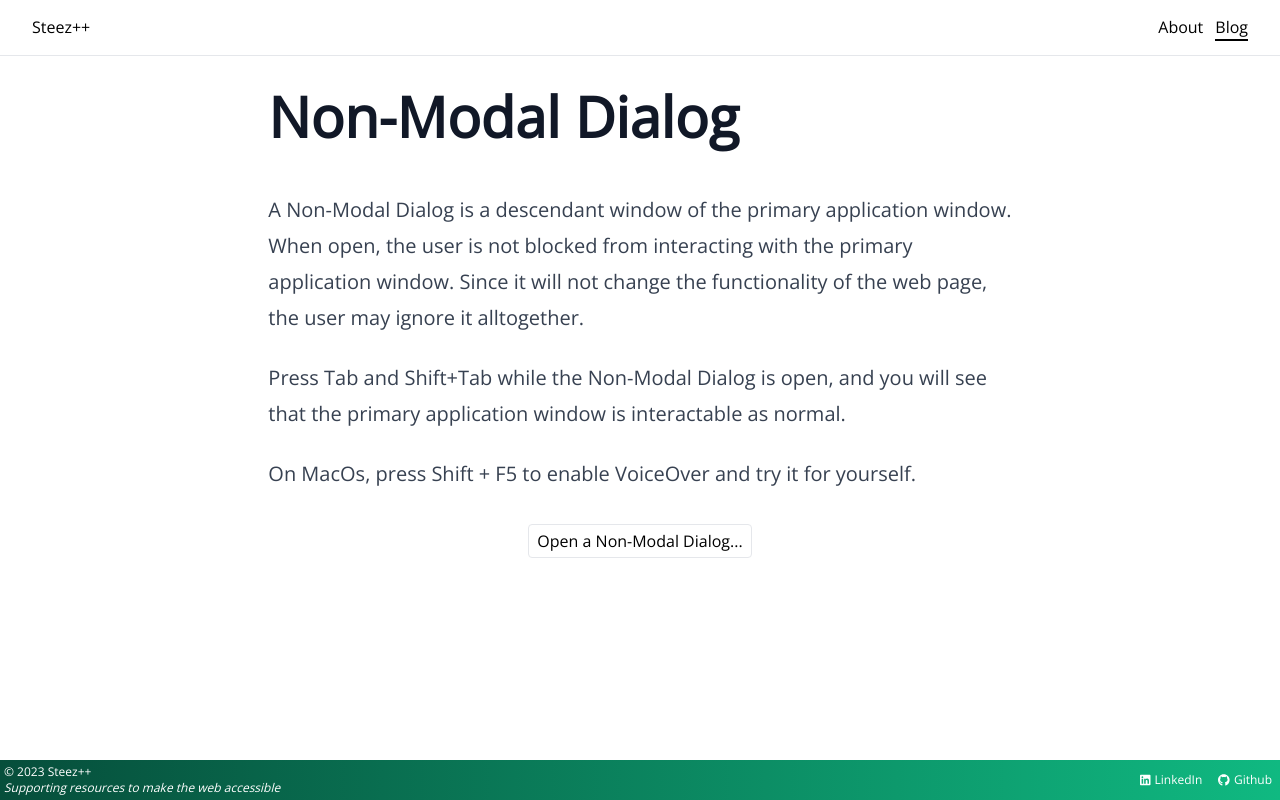
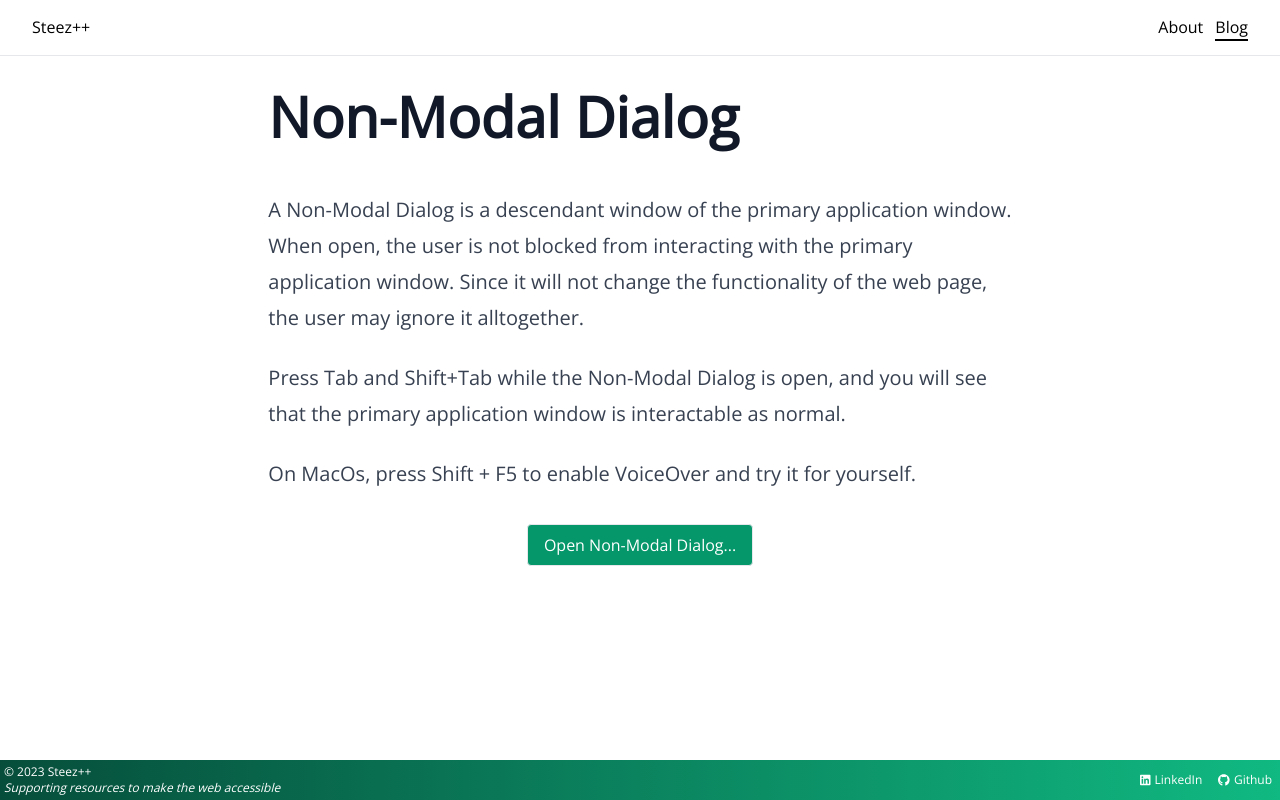
Before and after one commit to steezplusplus/Accessible-Web-Components, a Next.js app: page /blog/non-modal-dialog in a window 1280 px wide. Built offline with nearby package versions, Linux system fonts and the light colour scheme.

Commit message:
feat: create disclosure component, update nmdialog style

```diff
--- /dev/null
+++ b/app/blog/_components/disclosure/Discolsure.tsx
@@ -0,0 +1,18 @@
+import React from 'react';
+
+export type DisclosureProps = {
+  label: string;
+  handleClick: () => void;
+}
+
+export function Disclosure(props: DisclosureProps) {
+  const { label, handleClick } = props;
+  return (
+    <button
+      onClick={handleClick}
+      className="rounded border bg-emerald-600 px-4 py-2 text-white hover:bg-emerald-700"
+    >
+      {label}
+    </button>
+  );
+}
--- a/app/blog/non-modal-dialog/_components/nonModalDialog/NonModalDialog.tsx
+++ b/app/blog/non-modal-dialog/_components/nonModalDialog/NonModalDialog.tsx
@@ -1,5 +1,6 @@
 'use client';
 
+import { Disclosure } from '@/app/blog/_components/disclosure/Discolsure';
 import { faCircleXmark } from '@fortawesome/free-regular-svg-icons';
 import { FontAwesomeIcon } from '@fortawesome/react-fontawesome';
 import { useRef } from 'react';
@@ -24,13 +25,13 @@ export function NonModalDialog() {
 
   return (
     <>
-      <button onClick={showNonModalDialog} className="rounded border px-2 py-1 hover:bg-slate-100">Open a Non-Modal Dialog...</button>
+      <Disclosure handleClick={showNonModalDialog} label="Open Non-Modal Dialog..." />
       <dialog
         ref={nonModalDialogRef}
         aria-labelledby={labelId}
         aria-describedby={descriptionId}
         autoFocus
-        className="fixed bottom-[15%] h-fit rounded border border-black bg-slate-200 p-2"
+        className="fixed bottom-[15%] h-fit rounded border border-black bg-emerald-100 p-2"
       >
         <div className="flex items-center gap-x-4">
           <h2 id={labelId} className="mb-2 text-3xl font-semibold">Hello!</h2>
@@ -38,7 +39,13 @@ export function NonModalDialog() {
             <FontAwesomeIcon icon={faCircleXmark} />
           </button>
         </div>
-        <p id={descriptionId} className="font-light">This is a non-modal dialog!</p>
+        <p id={descriptionId} className="mb-2 font-light">This is a non-modal dialog!</p>
+        <button
+          className="rounded border border-gray-300 px-2 py-1"
+          onClick={closeNonModalDialog}
+        >
+          Close...
+        </button>
       </dialog>
     </>
   );
```
